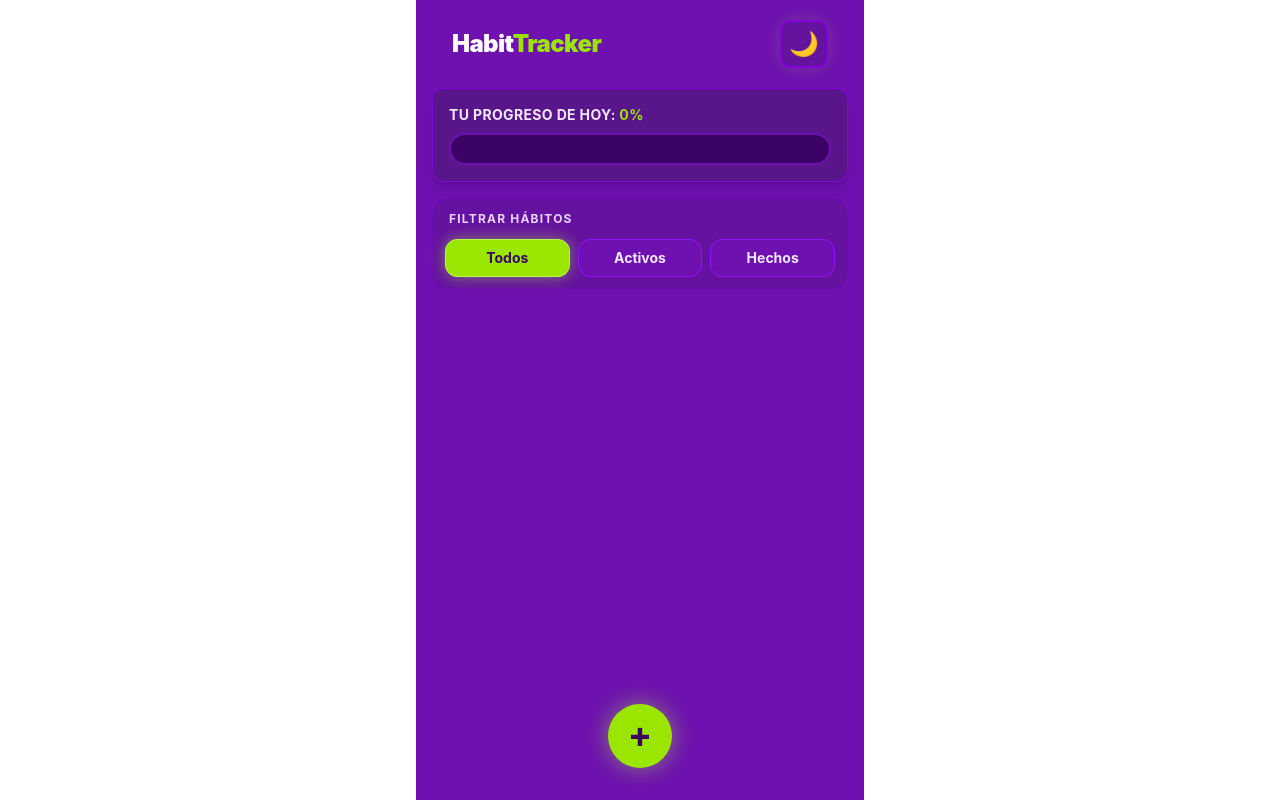
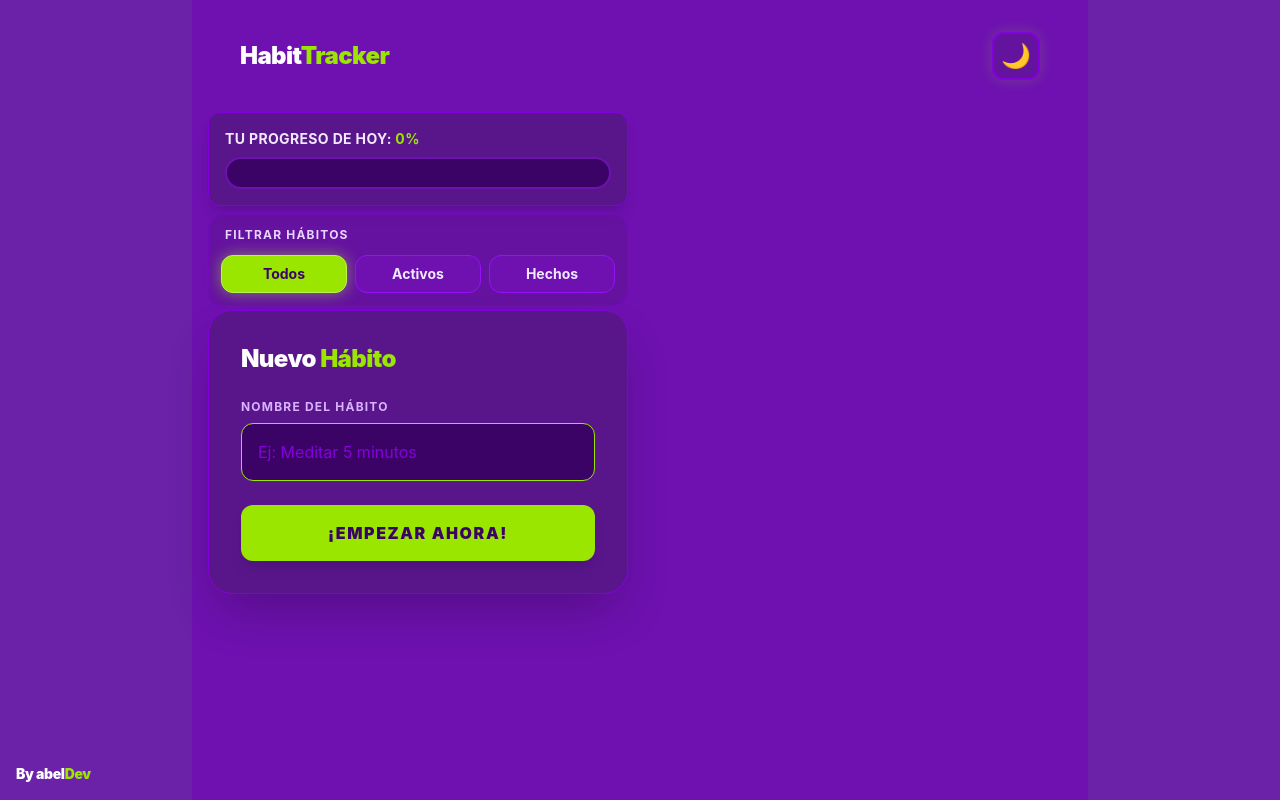
Before and after one commit to Abel-jmb/Habit-Tracker, a React (Vite) app: page / in a window 1280 px wide. Built offline with nearby package versions, Linux system fonts and the light colour scheme.

Commit message:
feat: add responsive layout, footer, and fix theme background

```diff
--- a/src/App.jsx
+++ b/src/App.jsx
@@ -1,15 +1,15 @@
 import { useContext } from "react";
 import FilterBar from "./components/FilterBar";
-import HabitCard from "./components/HabitCard"
-import HabitForm from "./components/HabitForm"
+import HabitCard from "./components/HabitCard";
+import HabitForm from "./components/HabitForm";
 import Header from "./components/Header";
 import ProgressBar from "./components/ProgressBar";
 import ThemeContext from "./context/themeContext";
 import { useHabits } from "./hooks/useHabits";
+import Footer from "./components/Footer";
 
 function App() {
-
-  const {themeClasses} = useContext(ThemeContext)
+  const { themeClasses } = useContext(ThemeContext);
 
   const {
     addHabit,
@@ -18,17 +18,21 @@ function App() {
     setFilter,
     filteredHabits,
     filter,
-    progress
+    progress,
   } = useHabits();
 
   return (
-    <main className={`min-h-screen max-w-md mx-auto px-4 ${themeClasses.bg}`}>
+    <>
+    <main
+      className={`min-h-screen max-w-md mx-auto px-4 ${themeClasses.bg} md:max-w-2xl lg:max-w-4xl`}>
       <Header />
-      <ProgressBar progress={progress}/>
-      <FilterBar
-        setFilter={setFilter}
-        currentFilter={filter}
-      />
+      <div className="lg:grid grid-cols-2 lg:gap-6">
+        <div>
+          <ProgressBar progress={progress} />
+          <FilterBar setFilter={setFilter} currentFilter={filter} />
+          <HabitForm addHabit={addHabit} />
+        </div>
+        <div>
           {filteredHabits.map((h) => (
             <HabitCard
               key={h.id}
@@ -37,8 +41,11 @@ function App() {
               deleteHabit={deleteHabit}
             />
           ))}
-      <HabitForm addHabit={addHabit} />
+        </div>
+      </div>
+    <Footer />
     </main>
+    </>
   );
 }
 
--- a/src/components/FilterBar.jsx
+++ b/src/components/FilterBar.jsx
@@ -17,7 +17,7 @@ const FilterBar = ({ setFilter, currentFilter }) => {
   };
 
   return (
-    <div className="bg-purple-900/40 p-3 rounded-2xl border border-purple-700/50 mb-4">
+    <div className="bg-purple-900/40 p-3 rounded-2xl border border-purple-700/50 mb-4 lg:mb-1">
       <h2 className={`${themeClasses.text} text-xs font-bold uppercase tracking-widest mb-3 ml-1`}>
         Filtrar Hábitos
       </h2>
--- /dev/null
+++ b/src/components/Footer.jsx
@@ -0,0 +1,9 @@
+const Footer = () => {
+    return (
+        <footer className="hidden text-sm font-black text-white tracking-tight ml-auto lg:block lg:fixed bottom-4 left-4">
+            <p>By abel<span className="text-lime-400">Dev</span></p>
+        </footer>
+    );
+}
+
+export default Footer;
--- a/src/components/Header.jsx
+++ b/src/components/Header.jsx
@@ -7,7 +7,7 @@ const Header = () => {
     <header
       className={`
       flex justify-between items-center p-5 ${themeClasses.bg}
-    `}>
+    lg:p-8` }>
       <h1 className="text-2xl font-black text-white tracking-tight">
         Habit<span className="text-lime-400">Tracker</span>
       </h1>
--- a/src/components/ProgressBar.jsx
+++ b/src/components/ProgressBar.jsx
@@ -1,6 +1,6 @@
 const ProgressBar = ({ progress }) => {
   return (
-    <div className="p-4 bg-purple-900 rounded-xl border border-purple-700 shadow-lg mb-4">
+    <div className="p-4 bg-purple-900 rounded-xl border border-purple-700 shadow-lg mb-4 lg:mb-2">
       <label
         htmlFor="habit-progress"
         className="block mb-2 text-purple-100 font-bold text-sm tracking-wide">
--- a/src/components/habitCard.jsx
+++ b/src/components/habitCard.jsx
@@ -17,7 +17,7 @@ const HabitCard = ({ habit, toggleHabit, deleteHabit }) => {
             checked={completed}
             onChange={() => toggleHabit(id)}
           />
-          <span className="absolute text-purple-950 opacity-0 peer-checked:opacity-100 pointer-events-none left-1 font-bold">✓</span>
+          <span className="absolute text-purple-950 opacity-0 peer-checked:opacity-100 pointer-events-none left-1.5 font-bold">✓</span>
         </label>
 
         <div className="flex flex-col">
--- a/src/components/habitForm.jsx
+++ b/src/components/habitForm.jsx
@@ -16,9 +16,10 @@ const HabitForm = ({ addHabit }) => {
     <>
       <button
         onClick={() => setIsOpen(true)}
-        className="fixed bottom-8 left-1/2 -translate-x-1/2 w-16 h-16 bg-lime-400 text-purple-950 rounded-full shadow-[0_0_25px_rgba(163,230,53,0.5)] flex items-center justify-center text-4xl font-bold leading-none hover:scale-110 active:scale-90 transition-all duration-300 z-40">
+        className="fixed bottom-8 left-1/2 -translate-x-1/2 w-16 h-16 bg-lime-400 text-purple-950 rounded-full shadow-[0_0_25px_rgba(163,230,53,0.5)] flex items-center justify-center text-4xl font-bold leading-none hover:scale-110 active:scale-90 transition-all duration-300 z-40 lg:hidden">
         <span className="-mt-1">+</span>
       </button>
+      <div className="lg:hidden">
         {isOpen && (
           <div className="fixed inset-0 z-50 flex items-center justify-center p-4 bg-purple-950/60 backdrop-blur-sm transition-opacity duration-300">
             <section className="w-full max-w-md bg-purple-900 border border-purple-700 p-8 rounded-3xl shadow-2xl scale-100 opacity-100 transition-all transform">
@@ -61,6 +62,42 @@ const HabitForm = ({ addHabit }) => {
             </section>
           </div>
         )}
+      </div>
+      <div className="hidden lg:block">
+        <section className="w-full max-w-md bg-purple-900 border border-purple-700 p-8 rounded-3xl shadow-2xl scale-100 opacity-100 transition-all transform">
+          <div className="flex justify-between items-center mb-6">
+            <h2 className="text-2xl font-black text-white tracking-tight">
+              Nuevo <span className="text-lime-400">Hábito</span>
+            </h2>
+          </div>
+
+          <form onSubmit={handleSubmit} className="space-y-6">
+            <div>
+              <label
+                htmlFor="habit"
+                className="block text-xs font-bold uppercase tracking-widest text-purple-300 mb-2">
+                Nombre del hábito
+              </label>
+              <input
+                onChange={(e) => setForm({ habit: e.target.value })}
+                className="w-full bg-purple-950 border border-purple-700 rounded-xl p-4 text-white focus:outline-none focus:border-lime-400 transition-colors placeholder:text-purple-700"
+                type="text"
+                name="habit"
+                id="habit"
+                placeholder="Ej: Meditar 5 minutos"
+                value={form.habit}
+                autoFocus
+              />
+            </div>
+
+            <button
+              type="submit"
+              className="w-full bg-lime-400 text-purple-950 font-black py-4 rounded-xl shadow-lg hover:bg-lime-300 active:scale-[0.98] transition-all uppercase tracking-widest">
+              ¡Empezar ahora!
+            </button>
+          </form>
+        </section>
+      </div>
     </>
   );
 };
--- a/src/context/themeContext.jsx
+++ b/src/context/themeContext.jsx
@@ -1,10 +1,14 @@
-import { createContext, useState } from "react";
+import { createContext, useState, useEffect } from "react";
 
 const ThemeContext = createContext();
 const initialTheme = "light";
 
 const ThemeProvider = ({ children }) => {
   const [theme, setTheme] = useState(initialTheme);
+
+  useEffect(()=> {
+    document.body.classList.toggle("dark", theme === "dark")
+  }, [theme])
 
   const handleTheme = () => {
     theme === "light" ? setTheme("dark") : setTheme("light");
--- a/src/index.css
+++ b/src/index.css
@@ -1 +1,9 @@
 @import "tailwindcss";
+
+body{
+    background-color:#6b21a8;
+}
+
+.dark{
+    background-color: #3b0764;
+}
```
Lines whose indentation alone changed are shown as unchanged.
